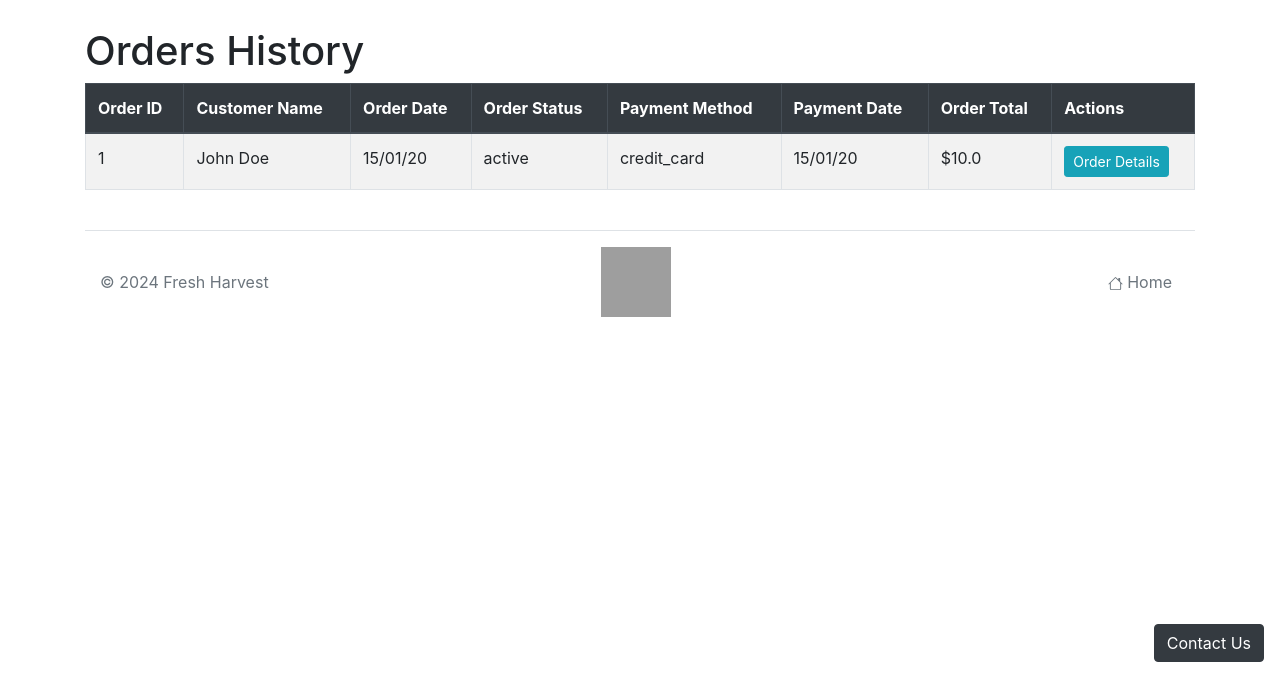
After one commit to Ke-Liang-1160404/freshHarvest, a Flask app: page /orders in a window 1280 px wide. The commit adds this page. Shown: the part 122-800 px from the top of the page. Run offline with Flask 3, Linux system fonts and the light colour scheme; the visitor is signed in with stand-in values (Sample User, id 1); data comes from the database, SQL or seed files in the repository; tables that the repository leaves empty hold one stand-in row (values such as "Sample post"); parts of the project's set-up code (start-up, migrations or seed data) failed here and were passed over; some libraries are stand-ins or nearby versions; grey boxes are pictures that could not be loaded.

Commit message:
cancel order, showing orders history and each order detail

```diff
--- a/freshHarvest.sql
+++ b/freshHarvest.sql
@@ -39,6 +39,7 @@ CREATE TABLE payments (
     amount FLOAT NOT NULL,
     date DATETIME DEFAULT CURRENT_TIMESTAMP,
     customer_id INT NOT NULL,
+    type ENUM('credit_card', 'debit_card') NOT NULL DEFAULT 'credit_card',
     FOREIGN KEY (customer_id) REFERENCES customers (id)
 );
 
@@ -47,6 +48,7 @@ CREATE TABLE credit_card_payments (
     card_number VARCHAR(16) NOT NULL,
     card_type VARCHAR(20) NOT NULL,
     expiry_date VARCHAR(10) NOT NULL,
+    type VARCHAR(20) NOT NULL DEFAULT 'credit_card',
     FOREIGN KEY (id) REFERENCES payments (id)
 );
 
@@ -54,6 +56,7 @@ CREATE TABLE debit_card_payments (
     id INT PRIMARY KEY,
     bank_name VARCHAR(100) NOT NULL,
     card_number VARCHAR(16) NOT NULL,
+    type VARCHAR(20) NOT NULL DEFAULT 'debit_card',
     FOREIGN KEY (id) REFERENCES payments (id)
 );
 
--- a/freshHarvest/checkoutPament.py
+++ b/freshHarvest/checkoutPament.py
@@ -1,7 +1,54 @@
-from flask import render_template, request, redirect, url_for, flash,session
+from flask import render_template, request, redirect, url_for, flash,session,jsonify
 from freshHarvest import db, app
-from freshHarvest.models import Order, Payment, CreditCardPayment, DebitCardPayment
+from freshHarvest.models import Order,OrderLine, Payment, CreditCardPayment, DebitCardPayment, Customer, CorporateCustomer, Person,Item
 from datetime import datetime
+from sqlalchemy.orm import aliased
+
+# Create aliases for each 'person' reference
+PersonAlias1 = aliased(Person)
+PersonAlias2 = aliased(Person)
+
+
+@app.route('/orders')
+def orders():
+    customer_id=session['user_id']
+    # Retrieve all orders for the customer and their payment information
+    orders = db.session.query(Order, Payment, Person
+    ).join(
+        Payment, Order.id == Payment.id, isouter=True
+    ).join(Person, Order.customer_id == Person.id, isouter=True
+    ).filter(
+        Order.customer_id == customer_id
+    ).all()
+
+
+
+    return render_template('orders.html', orders=orders)
+
+@app.route('/order/<int:order_id>')
+def order_detail(order_id):
+
+    order_lines = (
+                OrderLine.query
+                .join(Item, OrderLine.item_id == Item.id)
+                .add_columns(Item.name, Item.type, Item.price)
+                .filter(OrderLine.order_id == order_id)
+                .all()
+            )
+    print("order_lines",order_lines)
+      # Convert order_lines to a list of dictionaries
+    order_lines_data = [{
+        'name': item_name,
+        'type': type,
+        'price': price,
+        'quantity': order_line.quantity ,
+        'total': order_line.order_line_total()
+    } for order_line, item_name, type, price in order_lines]
+    print("order_lines_data",order_lines_data)
+    return jsonify(order_lines=order_lines_data)
+
+
+
 
 @app.route('/checkout', methods=['GET', 'POST'])
 def checkout():
@@ -32,8 +79,9 @@ def checkout():
                     customer_id=customer_id,
                     card_number=card_number,
                     card_type=card_type,
-                    expiry_date=expiry_date
+                    expiry_date=expiry_date,
                 )
+                print("payment",payment)
                 db.session.add(payment)
             else:
                 # Update existing payment if needed
@@ -42,10 +90,12 @@ def checkout():
                 payment.card_type = card_type
                 payment.expiry_date = expiry_date
 
+
+
         elif payment_method == 'debit_card':
             bank_name = request.form.get('bank_name')
             card_number = request.form.get('card_number_debit')
-            print("card_number",card_number)
+
 
             # Check if payment record exists
             payment = DebitCardPayment.query.filter_by(customer_id=customer_id, id=order.id).first()
@@ -54,7 +104,8 @@ def checkout():
                     amount=order.order_total(),
                     customer_id=customer_id,
                     bank_name=bank_name,
-                    card_number=card_number
+                    card_number=card_number,
+                    type='debit_card'
                 )
                 db.session.add(payment)
             else:
@@ -62,6 +113,7 @@ def checkout():
                 payment.amount = order.order_total()
                 payment.bank_name = bank_name
                 payment.card_number = card_number
+                payment.type = 'debit_card'
 
         # Finalize the order and payment
         if payment:
--- a/freshHarvest/models/ProductModels.py
+++ b/freshHarvest/models/ProductModels.py
@@ -6,7 +6,7 @@ class Item(db.Model):
     __tablename__ = 'items'
     id = db.Column(db.Integer, primary_key=True)
     name = db.Column(db.String(100), nullable=False)
-    type = db.Column(db.String(50),nullable=False )
+    type = db.Column(db.String(50),nullable=False ) #discriminator
     price = db.Column(db.Float,nullable=False)
 
     __mapper_args__ = {
--- a/freshHarvest/templates/base.html
+++ b/freshHarvest/templates/base.html
@@ -54,7 +54,7 @@
               >
             </li>
             <li class="nav-item">
-              <a href="#" class="nav-link"
+              <a href="{{url_for('orders')}}" class="nav-link"
                 >Orders</a
               >
             </li>
--- /dev/null
+++ b/freshHarvest/templates/orders.html
@@ -0,0 +1,131 @@
+{% extends 'base.html' %}
+{% block title %}Wingman - All Orders{% endblock %}
+
+{% block content %}
+<div class="container mt-5">
+    <h1>Orders History</h1>
+
+    <div class="table-responsive" style="max-height: 400px; overflow-y: auto;">
+        <table class="table table-striped table-bordered table-hover">
+            <thead class="thead-dark">
+                <tr>
+                    <th scope="col">Order ID</th>
+                    <th scope="col">Customer Name</th>
+                    <th scope="col">Order Date</th>
+                    <th scope="col">Order Status</th>
+                    <th scope="col">Payment Method</th>
+                    <th scope="col">Payment Date</th>
+                    <th scope="col">Order Total</th>
+                    <th scope="col">Actions</th>
+                </tr>
+            </thead>
+            <tbody>
+                {% for order, payment, person in orders %}
+                <tr>
+                    <td>{{ order.id }}</td>
+                    <td>{{ person.first_name }} {{ person.last_name }}</td>
+                    <td>{{ order.date.strftime('%d/%m/%y') }}</td>
+                    <td>{{ order.status }}</td>
+
+                    {% if payment %}
+                    <td>{{ payment.type }}</td>
+                    <td>{{ payment.date.strftime('%d/%m/%y') }}</td>
+                    {% else %}
+                    <td colspan="2" class="text-center">No Payment</td>
+                    {% endif %}
+                    <td>${{ order.total }}</td>
+
+                    <td>
+                        <button class="btn btn-info btn-sm" data-toggle="modal" data-target="#orderDetailsModal" data-order-id="{{ order.id }}" data-order-date="{{ order.date.strftime('%d/%m/%y') }}" data-order-total="{{ order.total }}">
+                            Order Details
+                        </button>
+                    </td>
+                </tr>
+                {% endfor %}
+            </tbody>
+        </table>
+    </div>
+
+    <!-- Modal -->
+    <div class="modal fade" id="orderDetailsModal" tabindex="-1" role="dialog" aria-labelledby="orderDetailsModalLabel" aria-hidden="true">
+        <div class="modal-dialog" role="document">
+            <div class="modal-content">
+                <div class="modal-header">
+                    <h5 class="modal-title" id="orderDetailsModalLabel">Order Details</h5>
+                    <button type="button" class="close" data-dismiss="modal" aria-label="Close">
+                        <span aria-hidden="true">&times;</span>
+                    </button>
+                </div>
+                <div class="modal-body">
+                    <h5>Order ID: <span id="modalOrderId"></span></h5>
+                    <h6>Order Date: <span id="modalOrderDate"></span></h6>
+                    <h6>Order Total: $<span id="modalOrderTotal"></span></h6>
+
+                    <table class="table">
+                        <thead>
+                            <tr>
+                                <th>Item Name</th>
+                                <th>Item Price * quantity</th>
+                                <th>Total Price</th>
+                            </tr>
+                        </thead>
+                        <tbody id="orderLinesBody">
+                            <!-- Order lines will be populated here via JavaScript -->
+                        </tbody>
+                    </table>
+                </div>
+                <div class="modal-footer">
+                    <button type="button" class="btn btn-secondary" data-dismiss="modal">Close</button>
+                </div>
+            </div>
+        </div>
+    </div>
+
+</div>
+
+<!-- jQuery and Bootstrap JS -->
+<script src="https://code.jquery.com/jquery-3.5.1.min.js"></script> <!-- Use full version -->
+<script src="https://cdn.jsdelivr.net/npm/@popperjs/core@2.11.6/dist/umd/popper.min.js"></script>
+<script src="https://stackpath.bootstrapcdn.com/bootstrap/4.5.2/js/bootstrap.min.js"></script>
+
+<script>
+    // Add event listener to the order details buttons
+    $('#orderDetailsModal').on('show.bs.modal', function (event) {
+        var button = $(event.relatedTarget); // Button that triggered the modal
+        var orderId = button.data('order-id'); // Extract info from data-* attributes
+        var orderDate = button.data('order-date');
+        var orderTotal = button.data('order-total');
+
+        // Update the modal's content
+        var modal = $(this);
+        modal.find('#modalOrderId').text(orderId);
+        modal.find('#modalOrderDate').text(orderDate);
+        modal.find('#modalOrderTotal').text(orderTotal);
+
+        // Fetch order lines from the server
+        $.ajax({
+            url: '/order/' + orderId,
+            method: 'GET',
+            success: function(data) {
+                // Clear existing table rows
+                modal.find('#orderLinesBody').empty();
+                console.log(data);
+                // Populate the table with returned data
+                data.order_lines.forEach(function(orderLine) {
+                    modal.find('#orderLinesBody').append(`
+                        <tr>
+                            <td>${orderLine.name}</td>
+                            <td>${orderLine.price} * ${orderLine.quantity}</td>
+                            <td>${orderLine.total}</td>
+                        </tr>
+                    `);
+                });
+            },
+            error: function() {
+                alert('Error retrieving order lines.');
+            }
+        });
+    });
+</script>
+
+{% endblock content %}
```
Also changed, not shown: freshHarvest/cart.py (+18 -0 lines), freshHarvest/models/OrderPaymentModels.py (+41 -2 lines), freshHarvest/templates/cart.html (+11 -0 lines), freshHarvest/templates/order_detail.html (added, +24 -0 lines).
